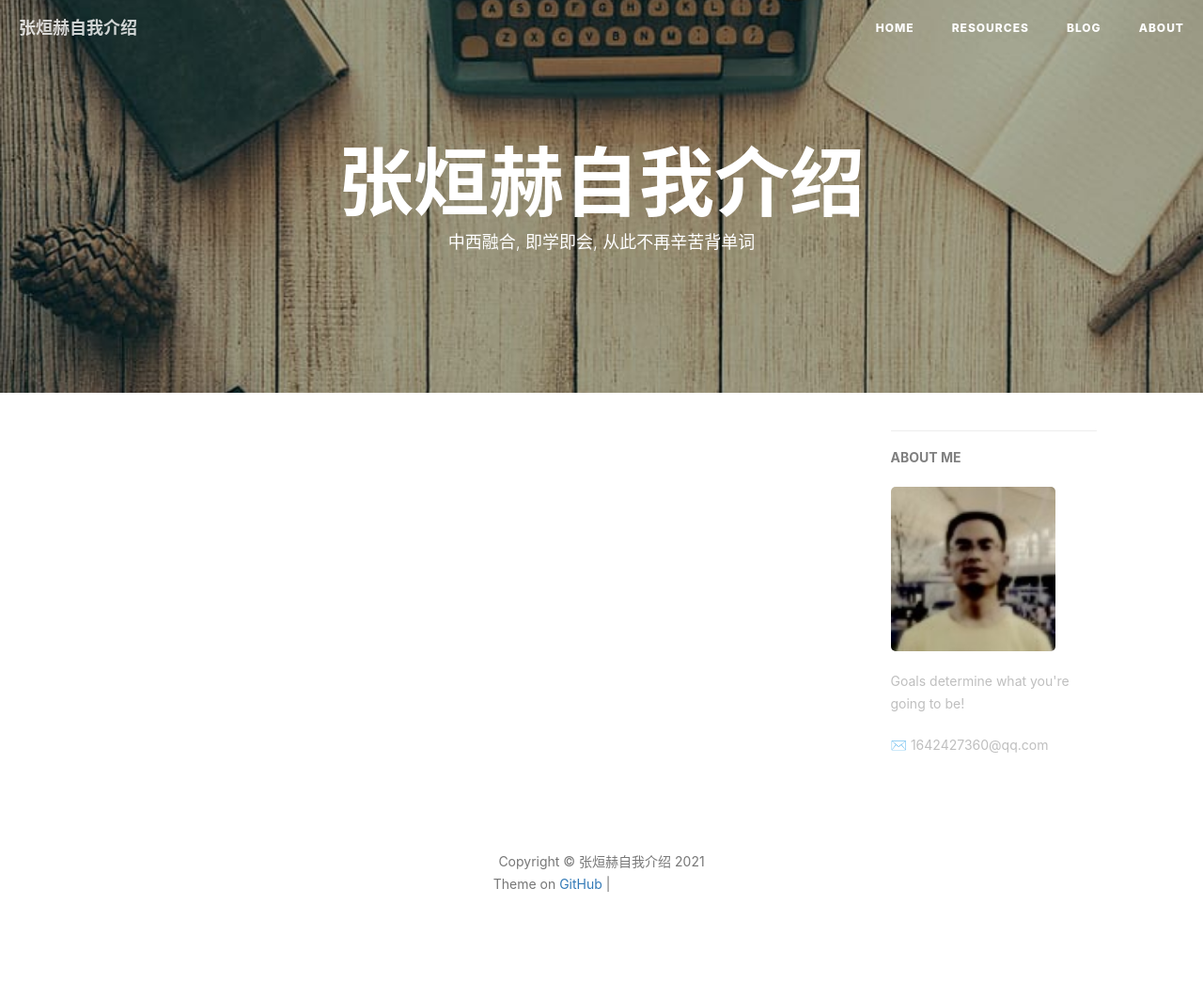
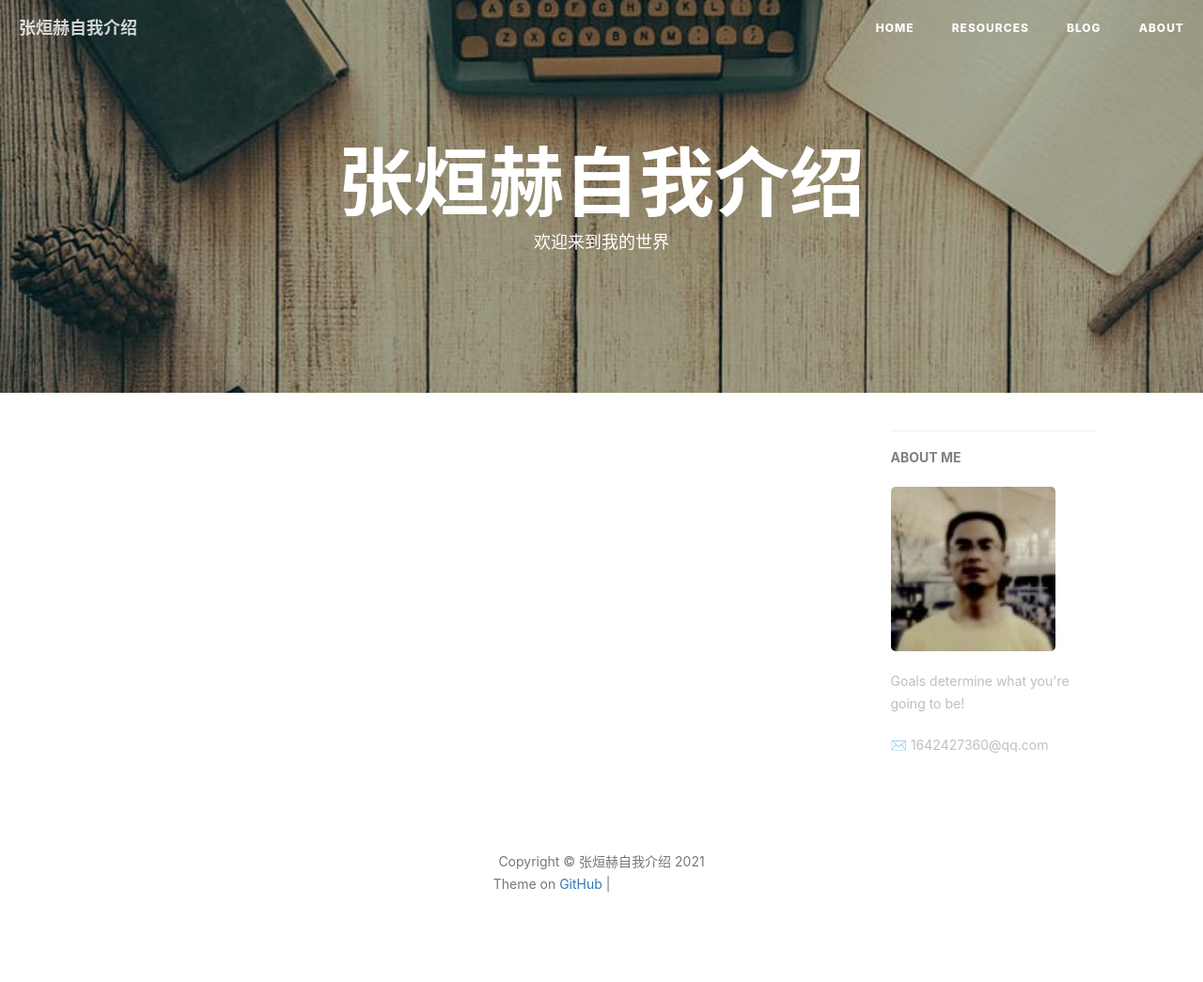
Before and after one commit to Satanchia/Satanchia.github.io, a Jekyll site: the page built from index.html, in a window 1280 px wide. Shown: the whole page at 94% size. Built offline with Jekyll 4.4.1, drawn with Linux system fonts in a browser that asks for light colours; nearby versions of some CDN libraries; the list of posts is cut into pages by our own code; comment, search, counter and statistics services are not loaded; grey boxes are pictures that could not be loaded.

Commit message:
Update index.html

```diff
--- a/index.html
+++ b/index.html
@@ -1,6 +1,6 @@
 ---
 layout: page
-description: "中西融合, 即学即会, 从此不再辛苦背单词"
+description: "欢迎来到我的世界"
 ---
 
 <!--
```
